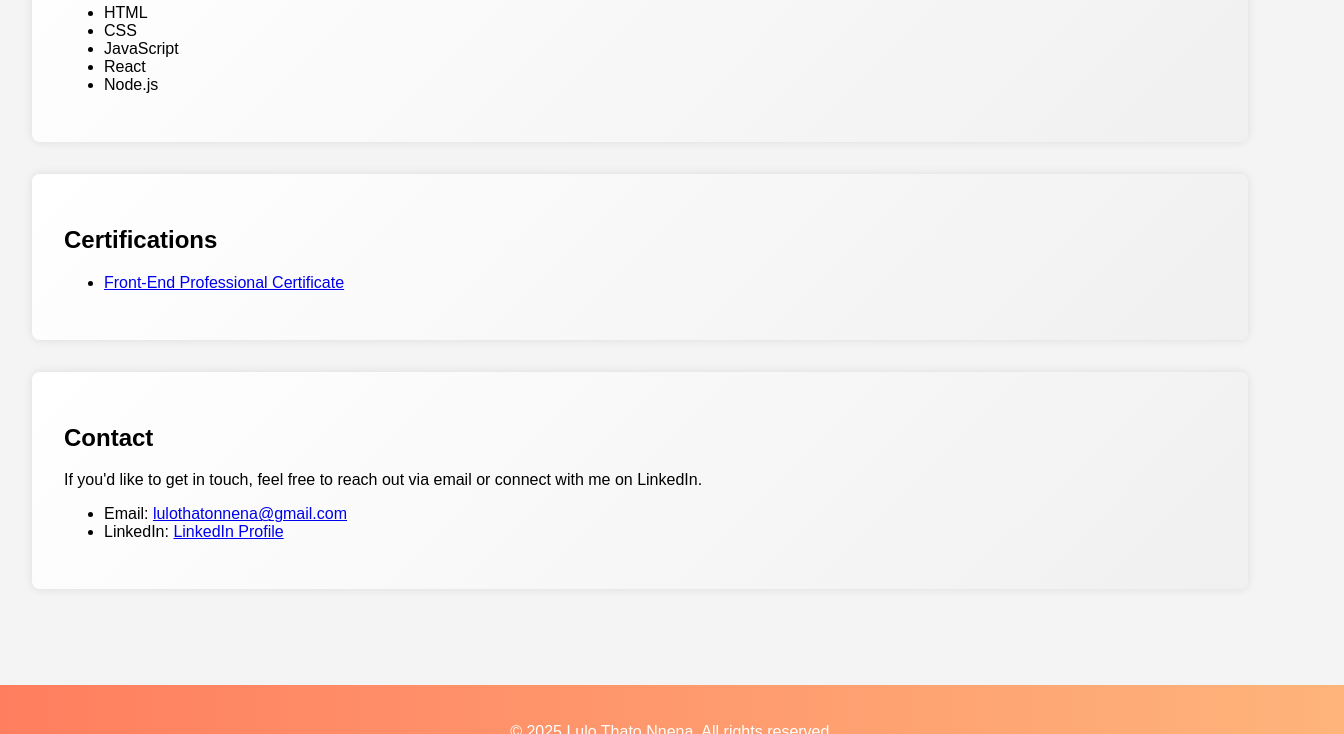
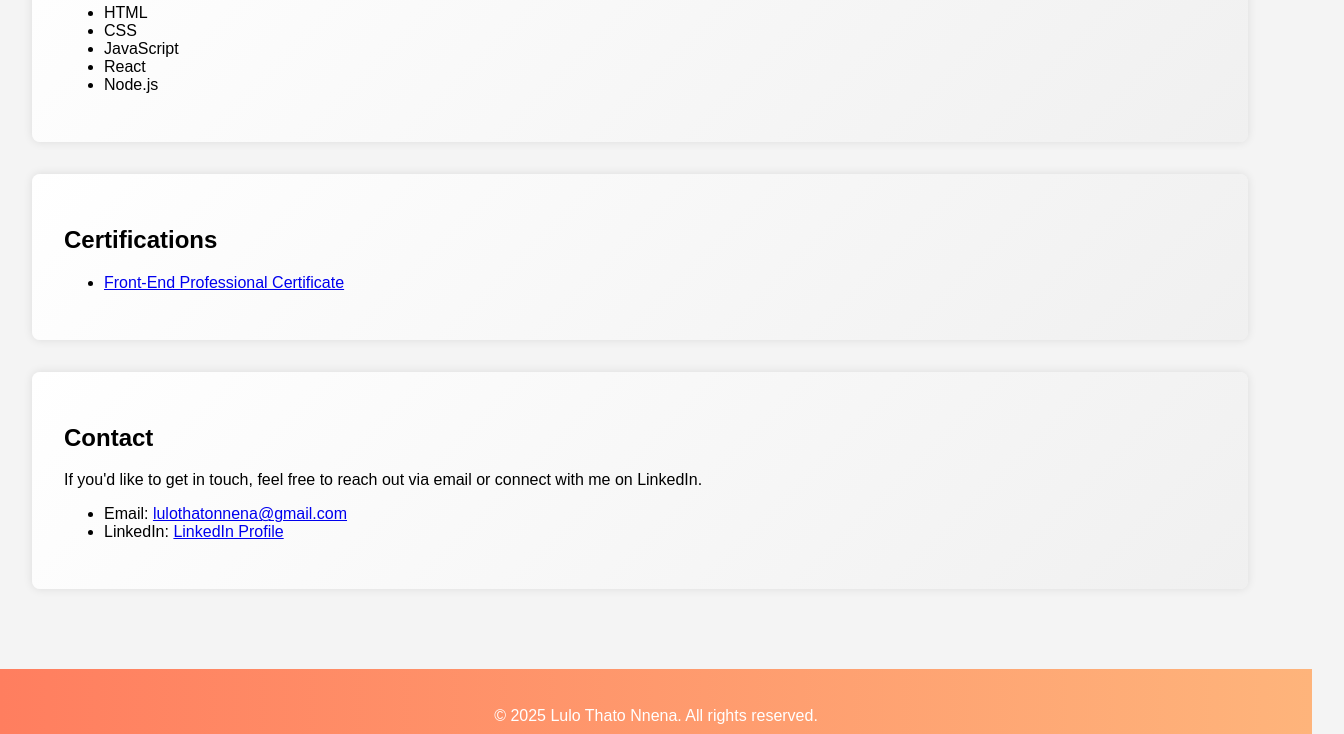
Before and after one commit to lulothatonnena/My-portfolio, a plain HTML site: page index.html in a window 1280 px wide. Shown: the part 1286-2020 px from the top of the page, 1344 px wide, since content can reach past the window. Drawn offline with Linux system fonts and the light colour scheme.

Commit message:
Update MyStyleSheet.css

```diff
--- a/MyStyleSheet.css
+++ b/MyStyleSheet.css
@@ -79,9 +79,9 @@ footer {
     background: linear-gradient(90deg, #ff7e5f, #feb47b); /* Vibrant gradient */
     color: #fff;
     text-align: center;
-    padding: 1rem 2rem;
+    padding: 1rem 1rem;
     width: 100%;
-    margin-top: 2rem; /* Add margin to separate it from the contact section */
+    margin-top: 1rem; /* Add margin to separate it from the contact section */
 }
 
 footer p {
```
